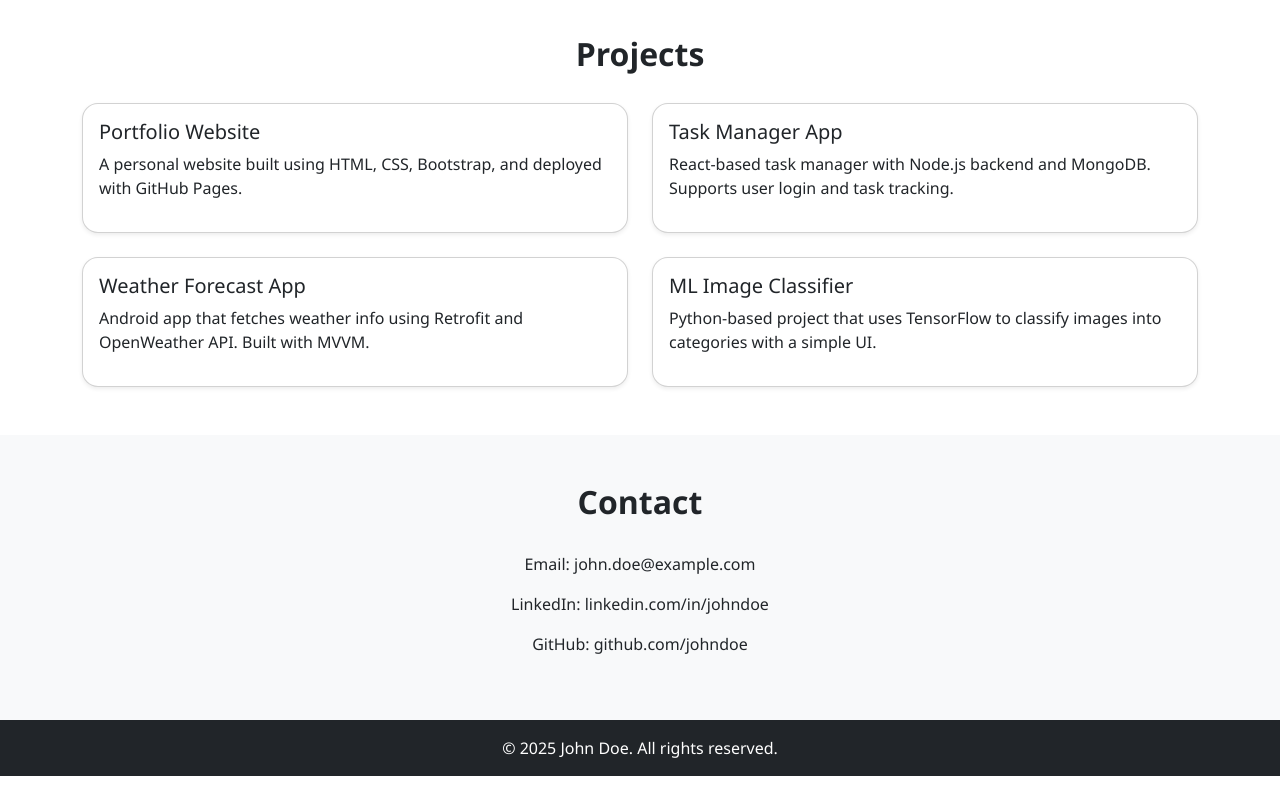
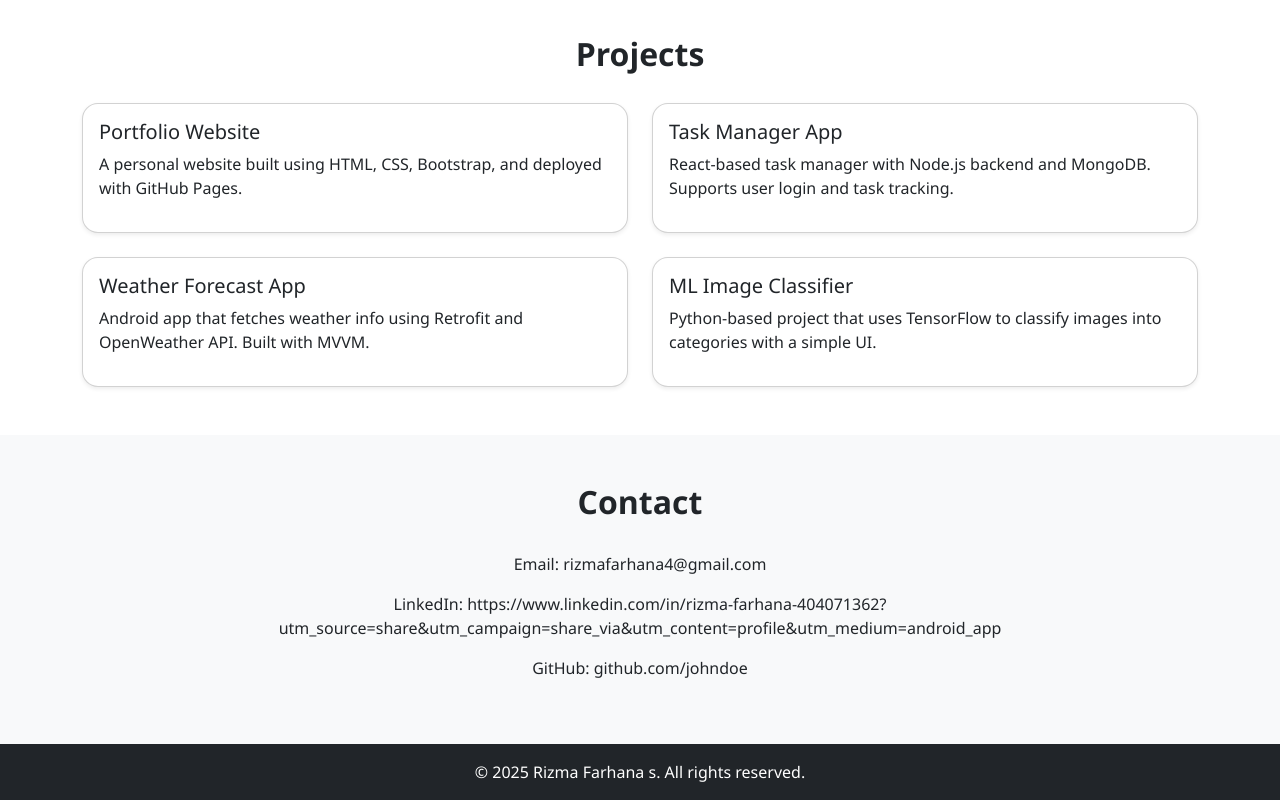
Before and after one commit to rizmafarhana2004/Portfolio, a plain HTML site: page index.html in a window 1280 px wide. Shown: the part 751-1551 px from the top of the page. Before the commit the page ends 1527 px from the top, so only its background shows below. Drawn offline with nearby package versions, Linux system fonts and the light colour scheme.

Commit message:
Update index.html

```diff
--- a/index.html
+++ b/index.html
@@ -29,7 +29,7 @@
   <!-- Hero Section -->
   <section class="hero">
     <div class="container">
-      <h1 class="display-4">John Doe</h1>
+      <h1 class="display-4">Rizma Farhana S</h1>
       <p class="lead">Full Stack Developer | Android Developer | ML Enthusiast</p>
     </div>
   </section>
@@ -101,14 +101,14 @@
   <section class="py-5 bg-light">
     <div class="container text-center">
       <h2 class="section-title">Contact</h2>
-      <p>Email: john.doe@example.com</p>
-      <p>LinkedIn: linkedin.com/in/johndoe</p>
+      <p>Email: rizmafarhana4@gmail.com</p>
+      <p>LinkedIn: https://www.linkedin.com/in/rizma-farhana-404071362?utm_source=share&utm_campaign=share_via&utm_content=profile&utm_medium=android_app</p>
       <p>GitHub: github.com/johndoe</p>
     </div>
   </section>
 
   <footer class="text-center py-3 bg-dark text-white">
-    © 2025 John Doe. All rights reserved.
+    © 2025 Rizma Farhana s. All rights reserved.
   </footer>
 
 </body>
```
